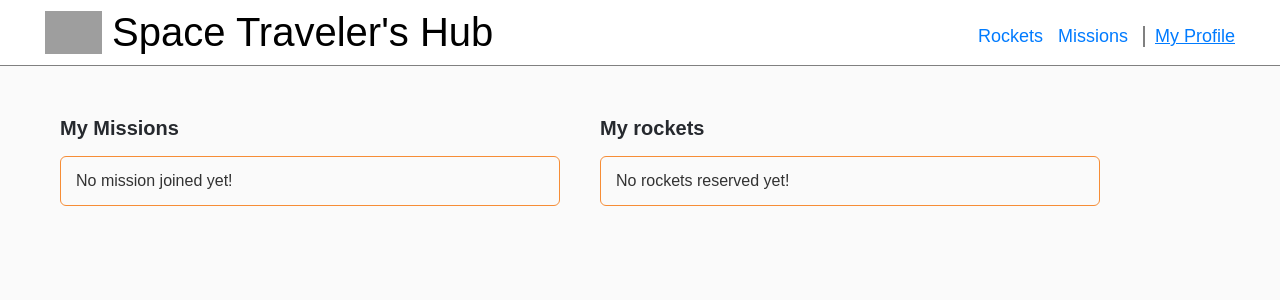
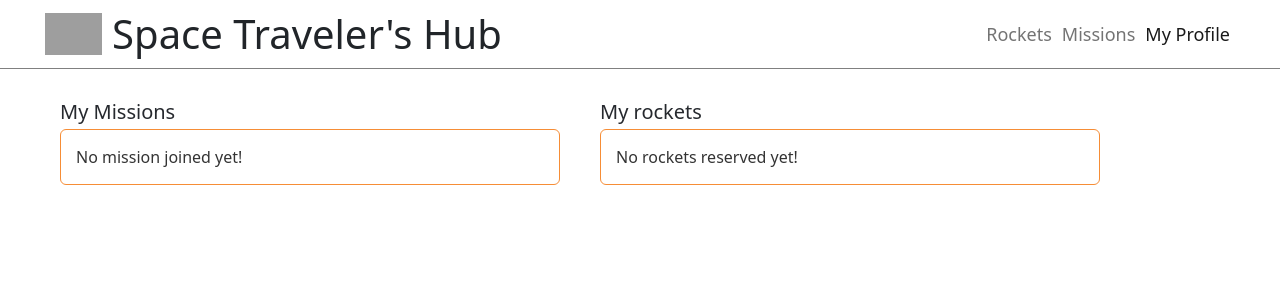
Before and after one commit to AdornChoga/space_travelers_hub, a React (Create React App) app: page /myprofile in a window 1280 px wide. Shown: the top 300 px of the page. Built offline with nearby package versions, Linux system fonts and the light colour scheme; grey boxes are pictures that could not be loaded.

Commit message:
Refactor nav bar code to use Navbar react-bootstrap component

```diff
--- a/package.json
+++ b/package.json
@@ -7,11 +7,14 @@
     "@testing-library/react": "^12.1.3",
     "@testing-library/user-event": "^13.5.0",
     "axios": "^0.26.0",
+    "bootstrap": "^5.1.3",
     "prop-types": "^15.8.1",
     "react": "^17.0.2",
+    "react-bootstrap": "^2.1.2",
     "react-dom": "^17.0.2",
     "react-redux": "^7.2.6",
     "react-router": "^6.2.1",
+    "react-router-bootstrap": "^0.26.0",
     "react-router-dom": "^6.2.1",
     "react-scripts": "5.0.0",
     "redux": "^4.1.2",
--- a/src/components/header/Header.jsx
+++ b/src/components/header/Header.jsx
@@ -1,5 +1,5 @@
 import React from 'react';
-import NavBar from './NavBar';
+import Navigation from './NavBar';
 import logo from '../../assets/images/logo.png';
 import classes from './Header.module.css';
 
@@ -9,7 +9,7 @@ const Header = () => (
       <img src={logo} alt="logo" />
       <h1 className={classes.app_title}>Space Traveler&apos;s Hub</h1>
     </div>
-    <NavBar />
+    <Navigation />
   </header>
 );
 
--- a/src/components/header/NavBar.jsx
+++ b/src/components/header/NavBar.jsx
@@ -1,9 +1,9 @@
 import React from 'react';
-import { NavLink } from 'react-router-dom';
+import { Navbar, Nav } from 'react-bootstrap';
+import { LinkContainer } from 'react-router-bootstrap';
+import 'bootstrap/dist/css/bootstrap.min.css';
 
-import classes from './Header.module.css';
-
-const NavBar = () => {
+const Navigation = () => {
   const links = [
     {
       id: 1,
@@ -22,20 +22,20 @@ const NavBar = () => {
     },
   ];
   return (
-    <nav>
-      <ul className={classes.nav_list}>
+    <Navbar>
+      <Nav>
         {
           links.map((link) => (
-            <li key={link.id} className={classes.nav_item}>
-              <NavLink to={link.path}>
+            <LinkContainer to={link.path} key={link.id}>
+              <Nav.Link>
                 {link.text}
-              </NavLink>
-            </li>
+              </Nav.Link>
+            </LinkContainer>
           ))
         }
-      </ul>
-    </nav>
+      </Nav>
+    </Navbar>
   );
 };
 
-export default NavBar;
+export default Navigation;
```
Also changed, not shown: 1 other file (tests, documents, lock files or other folders).
